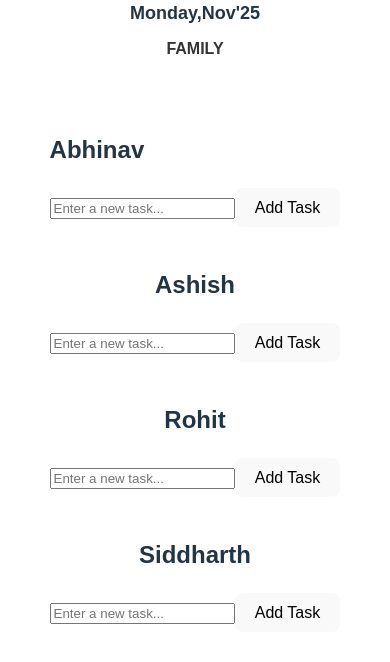
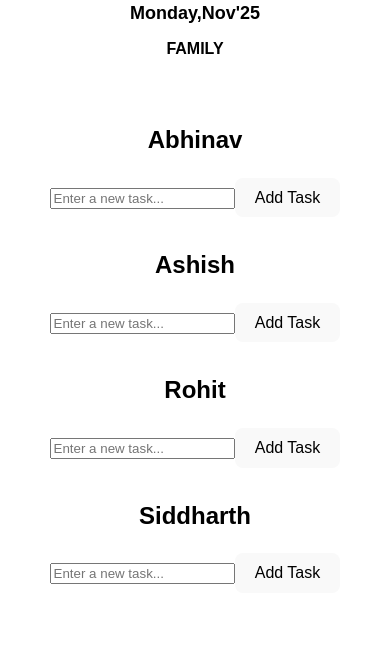
Before and after one commit to abhinav22-X/tikki, a React app in the folder tikki/: page / in a window 390 px wide. Shown: the top 662 px of the page. Built offline with nearby package versions, Linux system fonts and the light colour scheme; the HTML template or start-up script is replaced by a standard one.

Commit message:
horizontal bar & vertical bar on phone with colors

```diff
--- a/tikki/src/Tick/Tikks.css
+++ b/tikki/src/Tick/Tikks.css
@@ -30,12 +30,13 @@ body {
 	font-size: 18px;
 	font-weight: bold;
 	cursor: pointer;
+	color: black;
 }
 
 h4 {
 	text-align: center;
-	color: #333; /* Dark gray heading */
 	margin-top: 10px;
+	color: black;
 }
 
 .task-list-container {
@@ -48,6 +49,12 @@ h4 {
 .task-list {
 	margin: 10px;
 	width: calc(25% - 20px);
+}
+
+h2 {
+	text-align: center;
+	margin-top: 10px;
+	color: black;
 }
 
 .task-card {
```
